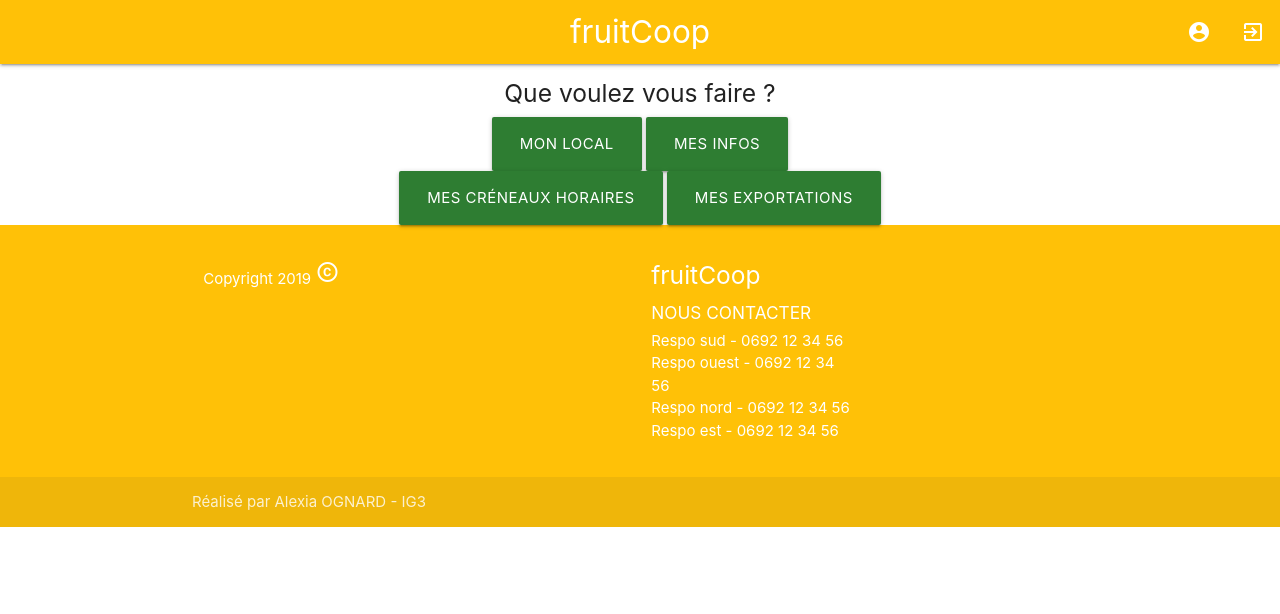
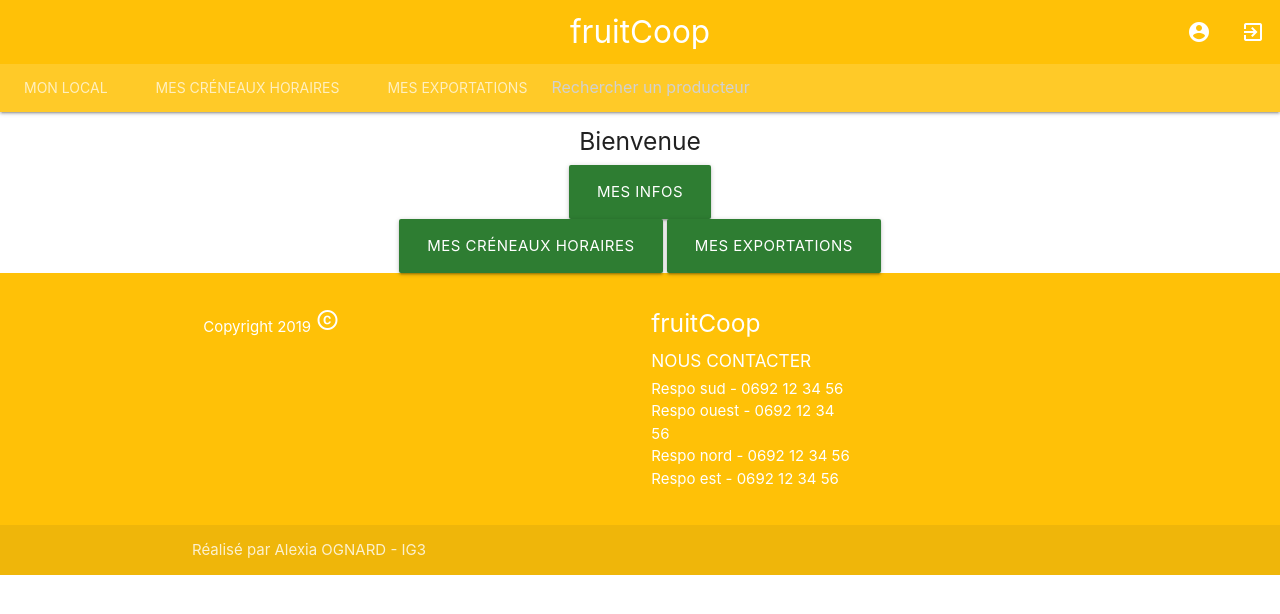
Before and after one commit to Alexiaognard/projetWeb, a Django app: page /fruitCoop/dashboard in a window 1280 px wide. Shown: the top 614 px of the page. Run offline with Django 3.2, Linux system fonts and the light colour scheme; a user stored in the database is signed in; data comes from the database, SQL or seed files in the repository.

Commit message:
modification de la bd

```diff
--- a/fruitCoop/forms.py
+++ b/fruitCoop/forms.py
@@ -1,6 +1,8 @@
 from django import forms
 from django.contrib.auth.models import User
 from django.contrib.auth.forms import UserCreationForm
+
+from fruitCoop.models import Room
 
 
 
@@ -17,8 +19,8 @@
     villeproducteur= forms.CharField(label="Ville")
     adresse1producteur = forms.CharField(label="Adresse1")
     adresse2producteur = forms.CharField(label="Adresse2 (Mettre un espace si le champs est vide)")
-    localproducteur = forms.CharField(label="Votre local")
+
     class Meta:
         model = User
         fields = ('username', 'first_name', 'last_name', 'datenaissanceproducteur', 'email', 'telephoneproducteur',
-                      'codepostalproducteur', 'villeproducteur', 'adresse1producteur', 'adresse2producteur', 'password1', 'password2','localproducteur')
+                      'codepostalproducteur', 'villeproducteur', 'adresse1producteur', 'adresse2producteur', 'password1', 'password2')
--- a/fruitCoop/templates/dashboard.html
+++ b/fruitCoop/templates/dashboard.html
@@ -3,9 +3,9 @@
 {% block content %}
 <body>
     <div class="block center">
-        <h5>Que voulez vous faire ? </h5>
+        <h5>Bienvenue {{user.first_name}} {{user.last_name}}</h5>
         <div class="col s12 m5">
-            <a href="{% url 'myroom' %}" class="waves-effect waves-light btn-large green darken-3">Mon local</a>
+
             <a href="{% url 'myaccount' %}" class="waves-effect waves-light btn-large green darken-3">Mes infos</a>
         </div>
         <div class="col s12 m5">
--- a/fruitCoop/templates/index.html
+++ b/fruitCoop/templates/index.html
@@ -14,7 +14,8 @@
 </head>
 <body>
     <nav class="nav-extended">
-        <div class="nav-wrapper amber">
+        <div class="nav-wrapper amber ">
+
             <a href="{% url 'dashboard' %}" class="brand-logo center">fruitCoop</a>
             <a href="#" data-target="mobile-demo" class="waves-effect waves-light sidenav-trigger"><i class="material-icons">menu</i></a>
             <ul id="nav-mobile" class="right hide-on-med-and-down">
@@ -23,12 +24,34 @@
                 <li><a href="{% url 'logout' %}" class="tooltipped" data-position="left" data-tooltip="Deconnexion" ><i class="material-icons">exit_to_app</i></a></li>
                 {% else %}
                 <li><a href="{% url 'login' %}"class="tooltipped" data-position="right" data-tooltip="Connexion"><i class="material-icons">person_outline</i></a></li>
+                <li></li>
                 {% endif %}
             </ul>
         </div>
+        {% if user.is_authenticated %}
+        <div class="nav-content amber lighten-1">
+            <ul class="tabs tabs-transparent">
+                <li class="tab"><a href="{% url 'myroom' %}">Mon local</a></li>
+                <li class="tab"><a href="{% url 'myslot' %}" >Mes créneaux horaires</a></li>
+                <li class="tab"><a href="{% url 'myexport' %}">Mes exportations</a></li>
+                <li class="tab">
+                    <form method="post"  action="">
+				    {% csrf_token %}
+				        <div class="input-field">
+				            <input id="search" placeholder="Rechercher un producteur" name="recherche" type="text">
+				        </div>
+
+			        </form>
+                </li>
+            </ul>
+        </div>
+        {% endif %}
     </nav>
      <ul class="sidenav" id="mobile-demo">
         <li><a href="{% url 'dashboard' %}"><i class="material-icons">home</i>Accueil</a></li>
+         <li><a href="{% url 'myroom' %}">Mon local</a></li>
+         <li><a href="{% url 'myslot' %}" >Mes créneaux horaires</a></li>
+         <li><a href="{% url 'myexport' %}">Mes exportations</a></li>
      </ul>
 {% block content %}
 
--- a/fruitCoop/views.py
+++ b/fruitCoop/views.py
@@ -8,6 +8,12 @@
 
 def homepage(request):
     return render(request, 'homepage.html')
+
+@login_required
+def dashboard(request):
+    user = User.objects.get(id=request.user.id)
+    return render(request, 'dashboard.html', locals())
+
 
 #---------------- VIEWS DE CONNEXION, DECONNEXION  ----------------
 
@@ -36,11 +42,6 @@
     logout(request)
     return render(request, 'homepage.html')
 
-@login_required
-def read_myaccount(request):
-    utilisateur = User.objects.get(id=request.user.id)
-    member = Member.objects.get(nummember=request.user.id)
-    return render(request, 'myaccount.html',locals())
 
 #Creation d'un compte producteur
 def signup_producteur(request):
@@ -54,7 +55,6 @@
             Utilisateur = User.objects.get(username=username)
             producteur = Member(nummember=Utilisateur, birthdaydatemember=form.cleaned_data.get('datenaissanceproducteur'), telephonemember=form.cleaned_data.get('telephoneproducteur'), postalcodemember=form.cleaned_data.get('codepostalproducteur'), citymember=form.cleaned_data.get('villeproducteur'), address1member=form.cleaned_data.get('adresse1producteur'), address2member=form.cleaned_data.get('adresse2producteur'), nummember_id=Utilisateur.id)
             producteur.save()  # Sauvegarde du client
-            local = Affecter(nummember=Utilisateur)
             login(request, user) #Connexion au site
             estProducteur = True
             request.session['estProducteur'] = estProducteur  # On mémorise le fait que c'est un producteur en session
@@ -63,12 +63,17 @@
         form = SignUpFormMember(request.POST)
     return render(request, 'signup_producteur.html', {'formProducteur': form})
 
-@login_required
-def dashboard(request):
-    return render(request, 'dashboard.html')
+
 
 
 #---------------- VIEWS DE LECTURE  ----------------
+
+
+@login_required
+def read_myaccount(request):
+    utilisateur = User.objects.get(id=request.user.id)
+    member = Member.objects.get(nummember=request.user.id)
+    return render(request, 'myaccount.html',locals())
 
 
 @login_required
```
Also changed, not shown: fruitCoop/models.py (+11 -10 lines), fruitCoop/migrations/0001_creation-de-la-bd.py (deleted), fruitCoop/templates/readrooms.html (renamed from fruitCoop/templates/myroom.html), media/fruits.jpg (added), static/media/fruit.jpg (added), templates/__init__.py (deleted).
